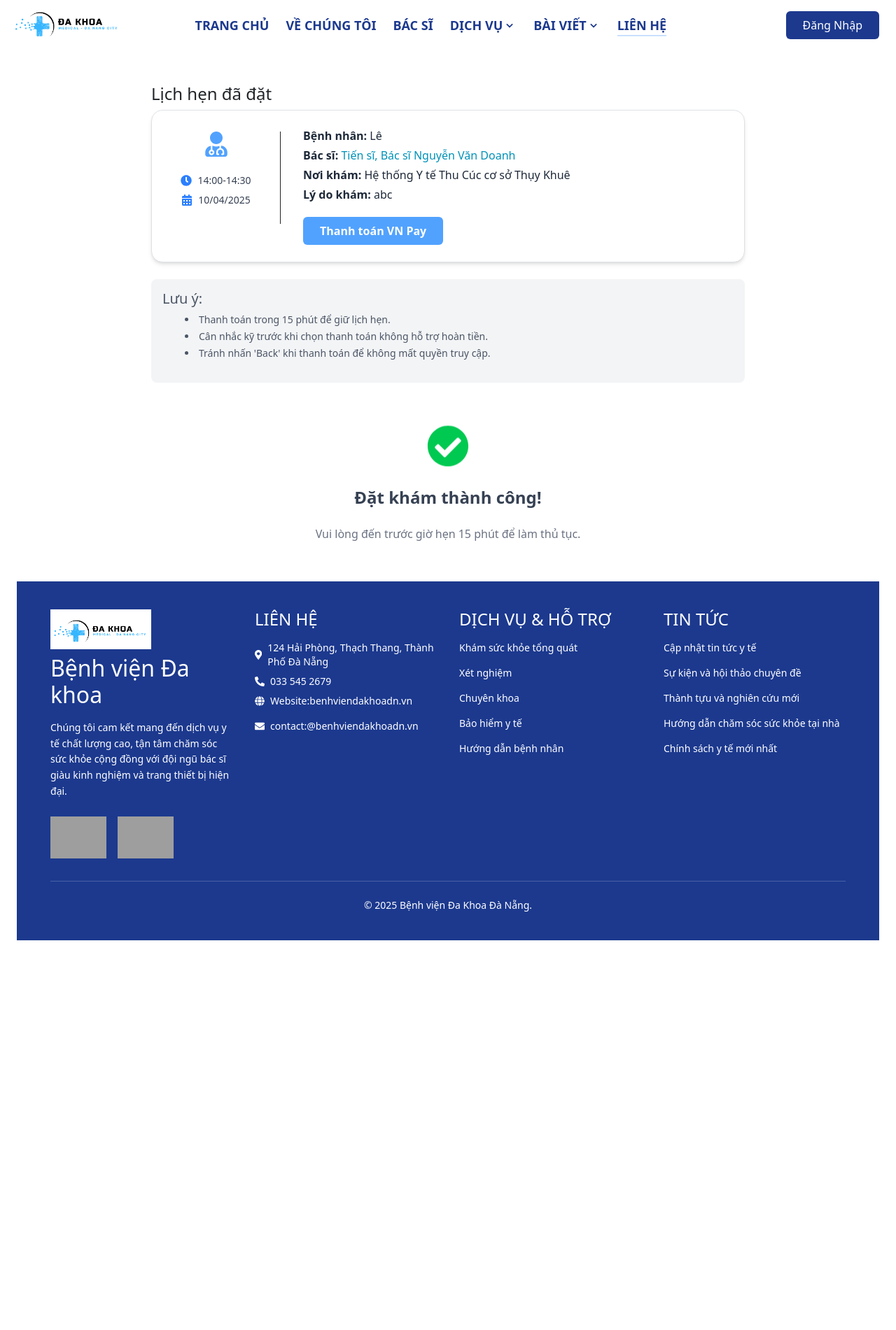
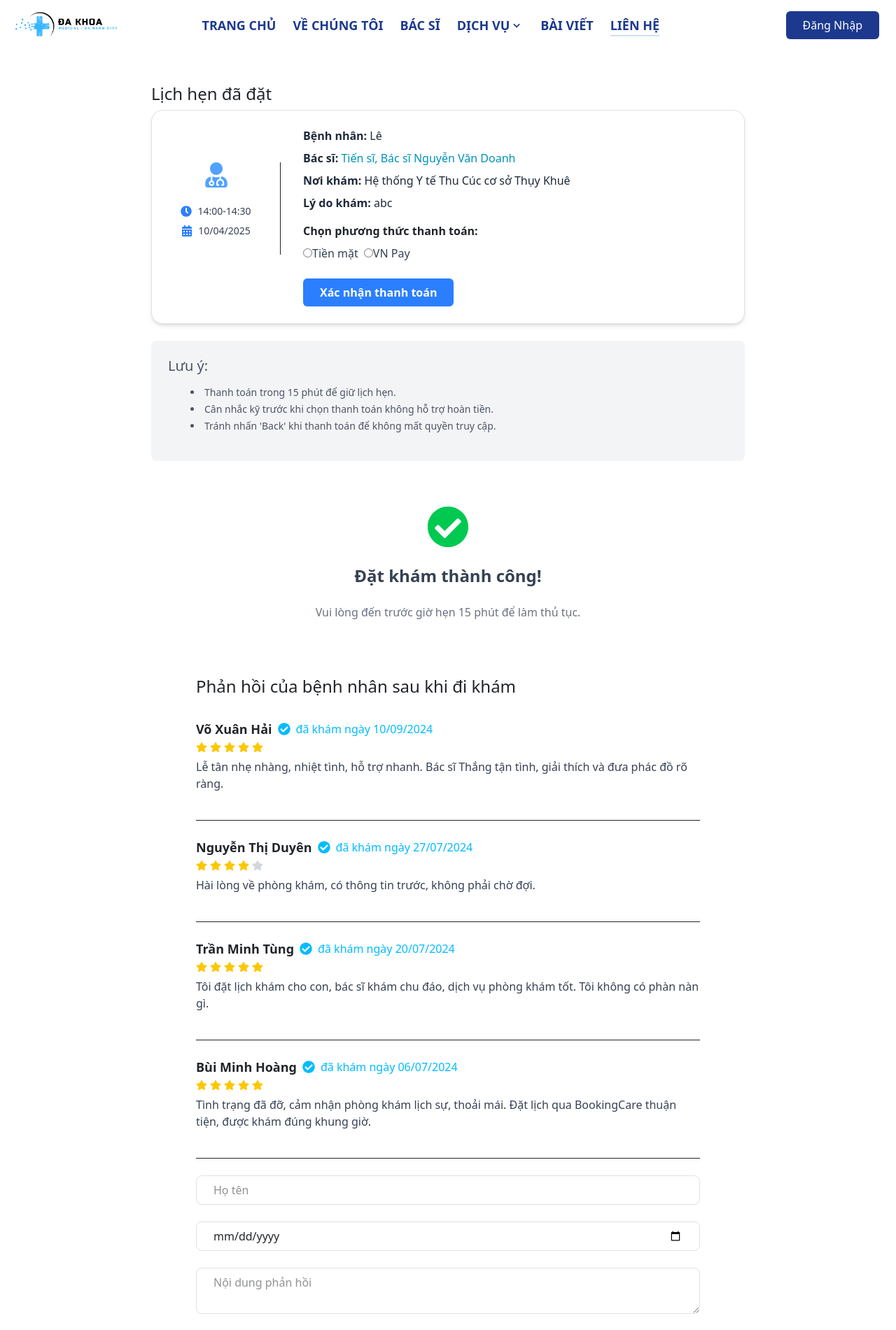
Before and after one commit to GraduationCourse2025-k27/Fe, a React (Vite) app in the folder medical_website/: page /contact in a window 1280 px wide. Shown: the top 1901 px of the page at 70% size. Before the commit the page ends 1344 px from the top, so only its background shows below. Built offline with nearby package versions, Linux system fonts and the light colour scheme; grey boxes are pictures that could not be loaded.

Commit message:
them danh gia

```diff
--- a/medical_website/src/components/ConfirmAppointment.jsx
+++ b/medical_website/src/components/ConfirmAppointment.jsx
@@ -9,11 +9,11 @@ const ConfirmAppointment = () => {
         <div className="flex flex-col items-center justify-center w-full sm:w-40 text-center border-b sm:border-b-0 sm:border-r pb-4 sm:pb-0 sm:pr-6 mb-4 sm:mb-0">
           <FaUserMd className="text-3xl sm:text-4xl text-blue-400 mb-2" />
           <div className="mt-3 text-xs sm:text-sm text-gray-700 flex flex-col items-center">
-            <div className="flex items-center gap-2">
+            <div className="flex items-center gap-2 mb-2">
               <FaClock className="text-blue-500 text-sm sm:text-base" />
               <span>14:00-14:30</span>
             </div>
-            <div className="flex items-center gap-2 mt-2">
+            <div className="flex items-center gap-2">
               <FaCalendarAlt className="text-blue-500 text-sm sm:text-base" />
               <span>10/04/2025</span>
             </div>
@@ -22,31 +22,56 @@ const ConfirmAppointment = () => {
 
         {/* Info */}
         <div className="flex-1 pl-0 sm:pl-8">
-          <p className="text-sm sm:text-base text-gray-800 mb-1">
+          <p className="text-sm sm:text-base text-gray-800 mb-2">
             <span className="font-semibold">Bệnh nhân:</span> Lê
           </p>
-          <p className="text-sm sm:text-base text-gray-800 mb-1">
+          <p className="text-sm sm:text-base text-gray-800 mb-2">
             <span className="font-semibold">Bác sĩ:</span>{" "}
             <span className="text-cyan-600 hover:underline cursor-pointer">
               Tiến sĩ, Bác sĩ Nguyễn Văn Doanh
             </span>
           </p>
-          <p className="text-sm sm:text-base text-gray-800 mb-1">
+          <p className="text-sm sm:text-base text-gray-800 mb-2">
             <span className="font-semibold">Nơi khám:</span> Hệ thống Y tế Thu
             Cúc cơ sở Thụy Khuê
           </p>
           <p className="text-sm sm:text-base text-gray-800 mb-3">
             <span className="font-semibold">Lý do khám:</span> abc
           </p>
-          <button className="mt-1 px-4 sm:px-5 py-2 bg-blue-400 text-white font-semibold text-sm sm:text-base rounded hover:bg-blue-900 transition w-full sm:w-auto">
-            Thanh toán VN Pay
+
+          <div className="mb-4">
+            <p className="font-semibold text-sm sm:text-base mb-2">Chọn phương thức thanh toán:</p>
+            <div className="flex flex-col sm:flex-row gap-2">
+              <label className="flex items-center gap-2 cursor-pointer">
+                <input
+                  type="radio"
+                  name="paymentMethod"
+                  value="cash"
+                  className="accent-blue-500"
+                />
+                <span className="text-gray-700 text-sm sm:text-base">Tiền mặt</span>
+              </label>
+              <label className="flex items-center gap-2 cursor-pointer">
+                <input
+                  type="radio"
+                  name="paymentMethod"
+                  value="vnpay"
+                  className="accent-blue-500"
+                />
+                <span className="text-gray-700 text-sm sm:text-base">VN Pay</span>
+              </label>
+            </div>
+          </div>
+
+          <button className=" px-4 sm:px-5 py-2 bg-blue-500 text-white font-semibold text-sm sm:text-base rounded hover:bg-blue-700 transition w-full sm:w-auto">
+            Xác nhận thanh toán
           </button>
         </div>
       </div>
 
       {/* Lưu ý Section */}
-      <div className="mt-4 p-3 bg-gray-100 rounded-lg text-sm text-gray-600">
-        <h5 className="font-semibold mb-2">Lưu ý:</h5>
+      <div className="mt-6 p-4 bg-gray-100 rounded-lg text-sm text-gray-600">
+        <h5 className="font-semibold mb-3">Lưu ý:</h5>
         <ul className="list-disc list-inside space-y-1">
           <li>Thanh toán trong 15 phút để giữ lịch hẹn.</li>
           <li>Cân nhắc kỹ trước khi chọn thanh toán không hỗ trợ hoàn tiền.</li>
--- /dev/null
+++ b/medical_website/src/components/FeedbackList.jsx
@@ -0,0 +1,128 @@
+import { useState } from "react";
+import { FaStar, FaCheckCircle } from "react-icons/fa";
+
+const FeedbackList = () => {
+  const [feedbacks, setFeedbacks] = useState([
+    {
+      name: "Võ Xuân Hải",
+      date: "10/09/2024",
+      content:
+        "Lễ tân nhẹ nhàng, nhiệt tình, hỗ trợ nhanh. Bác sĩ Thắng tận tình, giải thích và đưa phác đồ rõ ràng.",
+      stars: 5,
+    },
+    {
+      name: "Nguyễn Thị Duyên",
+      date: "27/07/2024",
+      content:
+        "Hài lòng về phòng khám, có thông tin trước, không phải chờ đợi.",
+      stars: 4,
+    },
+    {
+      name: "Trần Minh Tùng",
+      date: "20/07/2024",
+      content:
+        "Tôi đặt lịch khám cho con, bác sĩ khám chu đáo, dịch vụ phòng khám tốt. Tôi không có phàn nàn gì.",
+      stars: 5,
+    },
+    {
+      name: "Bùi Minh Hoàng",
+      date: "06/07/2024",
+      content:
+        "Tình trạng đã đỡ, cảm nhận phòng khám lịch sự, thoải mái. Đặt lịch qua BookingCare thuận tiện, được khám đúng khung giờ.",
+      stars: 5,
+    },
+  ]);
+
+  const [formData, setFormData] = useState({
+    name: "",
+    date: "",
+    content: "",
+    stars: 0,
+  });
+
+  const handleSubmit = (e) => {
+    e.preventDefault();
+    if (!formData.name || !formData.date || !formData.content || formData.stars === 0) {
+      alert("Vui lòng điền đầy đủ thông tin và chọn số sao.");
+      return;
+    }
+
+    setFeedbacks([formData, ...feedbacks]);
+    setFormData({ name: "", date: "", content: "", stars: 0 });
+  };
+
+  return (
+    <div className="max-w-3xl mx-auto px-4 py-6">
+      <h4 className="text-2xl font-bold mb-6">
+        Phản hồi của bệnh nhân sau khi đi khám
+      </h4>
+
+
+
+      {/* Danh sách đánh giá */}
+      {feedbacks.map((fb, index) => (
+        <div key={index} className="py-6 border-b last:border-b-0">
+          <p className="font-semibold text-lg flex items-center gap-2 mb-1">
+            {fb.name}
+            <FaCheckCircle className="text-sky-400" />
+            <span className="text-sky-400 text-base font-normal">
+              đã khám ngày {fb.date}
+            </span>
+          </p>
+          <div className="flex gap-1 text-yellow-400 mb-2">
+            {Array.from({ length: 5 }, (_, i) => (
+              <FaStar key={i} className={i < fb.stars ? "" : "text-gray-300"} />
+            ))}
+          </div>
+          <p className="text-gray-700">{fb.content}</p>
+        </div>
+      ))}
+
+
+
+       {/* Form đánh giá */}
+       <form onSubmit={handleSubmit} className="my-4 flex flex-col gap-4">
+  <input
+    type="text"
+    placeholder="Họ tên"
+    value={formData.name}
+    onChange={(e) => setFormData({ ...formData, name: e.target.value })}
+    className="w-full border border-gray-300 rounded-lg px-4 py-2"
+  />
+  <input
+    type="date"
+    value={formData.date}
+    onChange={(e) => setFormData({ ...formData, date: e.target.value })}
+    className="w-full border border-gray-300 rounded-lg px-4 py-2"
+  />
+  <textarea
+    placeholder="Nội dung phản hồi"
+    value={formData.content}
+    onChange={(e) => setFormData({ ...formData, content: e.target.value })}
+    className="w-full border border-gray-300 rounded-lg px-4 py-2"
+  />
+  <div className="flex items-center gap-1.5">
+    {[1, 2, 3, 4, 5].map((star) => (
+      <FaStar
+        key={star}
+        onClick={() => setFormData({ ...formData, stars: star })}
+        className={`cursor-pointer text-xl ${
+          formData.stars >= star ? "text-yellow-400" : "text-gray-300"
+        }`}
+      />
+    ))}
+    <span className="text-sm text-gray-600 ml-2">Chọn số sao</span>
+  </div>
+  <button
+    type="submit"
+    className="self-start bg-sky-500 text-white px-4 py-2 rounded-lg hover:bg-sky-600"
+  >
+    Gửi đánh giá
+  </button>
+</form>
+
+    </div>
+  );
+};
+
+export default FeedbackList;
--- a/medical_website/src/components/Header.jsx
+++ b/medical_website/src/components/Header.jsx
@@ -53,24 +53,6 @@ const Header = () => {
     },
   ];
 
-  const articleCategories = [
-    {
-      title: "TIN TỨC & SỰ KIỆN",
-      items: [
-        { name: "Cập nhật tin tức y tế", path: "/update-new" },
-        { name: "Sự kiện và hội thảo chuyên đề", path: "/" },
-        { name: "Thành tựu và nghiên cứu mới", path: "/" },
-      ],
-    },
-    {
-      title: "KIẾN THỨC Y KHOA",
-      items: [
-        { name: "Bệnh lý thường gặp", path: "/" },
-        { name: "Hướng dẫn chăm sóc sức khỏe tại nhà", path: "/" },
-        { name: "Chế độ dinh dưỡng & lối sống lành mạnh", path: "/" },
-      ],
-    },
-  ];
 
   return (
     <div className="fixed top-0 left-0 w-full bg-white z-50 flex items-center justify-between ">
@@ -158,50 +140,13 @@ const Header = () => {
         </div>
 
         {/* BÀI VIẾT  */}
-        <div className="relative group inline-block">
-          <NavLink
-            to="/article"
-            style={({ isActive }) => ({
-              paddingTop: "10px",
-              display: "flex",
-              alignItems: "center",
-              color: "rgba(var(--bs-link-color-rgb))",
-              textDecoration: "none",
-              borderBottom: isActive
-                ? "2px solid rgba(96, 165, 250, 0.4)"
-                : "none",
-            })}
-          >
-            <span className="text-blue-900 text-lg font-bold ">BÀI VIẾT</span>
-            <BiChevronDown className="w-5 h-5 text-blue-900 " />
-          </NavLink>
+        <NavLink className="!no-underline" to="/article">
+          <li className="pt-2.5 text-blue-900 text-lg font-bold hover:text-blue-500">
+            BÀI VIẾT
+          </li>
+          <hr className="border-none outline-none h-0.5 bg-blue-400  m-auto hidden" />
+        </NavLink>
 
-          <div className="absolute left-0 w-85 bg-white shadow-lg hidden group-hover:block group-hover:pointer-events-auto z-50 p-2  ">
-            <ul className="text-md text-gray-700">
-              {articleCategories.map((category, idx) => (
-                <div key={idx}>
-                  <li
-                    className="py-2 cursor-pointer text-md font-bold
-                                        transition-colors"
-                    onClick={() => navigate(category.path)}
-                  >
-                    {category.title}
-                  </li>
-                  {category.items.map((item, subIdx) => (
-                    <li
-                      key={subIdx}
-                      className="pl-5 py-1 px-4 text-gray-600 text-sm cursor-pointer hover:text-blue-500 transition-all"
-                      onClick={() => navigate(item.path)}
-                    >
-                      {item.name}
-                      <hr className="w-full border-gray-300" />
-                    </li>
-                  ))}
-                </div>
-              ))}
-            </ul>
-          </div>
-        </div>
 
         <NavLink className="!no-underline" to="/contact">
           <li className="pt-2.5 text-blue-900 text-lg font-bold hover:text-blue-500">
@@ -332,44 +277,14 @@ const Header = () => {
             </div>
 
             {/* BÀI VIẾT MOBILE */}
-            <div className="w-full">
-              <div
-                className="flex items-center cursor-pointer !text-blue-900 text-2xl gap-1 px-4 py-2 rounded inline-block"
-                onClick={() => toggleDropdown("articles")}
-              >
-                <span>BÀI VIẾT</span>
-                <BiChevronDown
-                  className={`w-5 h-5 transition-transform inline-block ${
-                    openDropdowns.articles ? "rotate-180" : ""
-                  }`}
-                />
-              </div>
 
-              <div
-                className={`pl-4 mt-2 space-y-2 text-base transition-transform origin-top ${
-                  openDropdowns.articles
-                    ? "scale-y-100 max-h-64 overflow-y-auto"
-                    : "scale-y-0 max-h-0 overflow-hidden"
-                } duration-300 scrollbar-thin scrollbar-thumb-gray-400 scrollbar-track-gray-100`}
-              >
-                {articleCategories.map((category, index) => (
-                  <div key={index}>
-                    <h3 className="text-xs text-gray-600">{category.title}</h3>
-                    <ul className="pl-4 space-y-1 text-gray-600">
-                      {category.items.map((item, idx) => (
-                        <NavLink
-                          key={idx}
-                          to={item.path}
-                          className="block !no-underline !text-gray-600 !hover:text-blue-500 transition-colors"
-                        >
-                          {item.name}
-                        </NavLink>
-                      ))}
-                    </ul>
-                  </div>
-                ))}
-              </div>
-            </div>
+            <NavLink
+              to="/article"
+              className="!no-underline text-2xl px-4 py-2 rounded inline-block !text-blue-900"
+            >
+              LIÊN HỆ
+            </NavLink>
+
             <NavLink
               to="/contact"
               className="!no-underline text-2xl px-4 py-2 rounded inline-block !text-blue-900"
--- a/medical_website/src/pages/Appointment.jsx
+++ b/medical_website/src/pages/Appointment.jsx
@@ -4,6 +4,7 @@ import { AppContext } from "../context/AppContext";
 import { FiCalendar } from "react-icons/fi";
 import RelatedDoctors from "../components/RelatedDoctors";
 import * as DoctorService from "../service/Doctor/DoctorApi";
+import FeedbackList from "../components/FeedbackList";
 
 const Appointment = () => {
   const navigate = useNavigate();
@@ -250,35 +251,11 @@ const Appointment = () => {
           </button>
         </div>
 
-        {/* Hiển thị đánh giá */}
-        <div className="container mx-auto mt-6">
-          <h4 className="text-2xl font-bold md:text-left">Đánh giá</h4>
-          <div className="reviews mt-4">
-            {reviews.length > 0 ? (
-              reviews.map((review, index) => (
-                <div key={index} className="border-b border-gray-300 py-2">
-                  <p className="text-sm text-gray-800">{review}</p>
-                </div>
-              ))
-            ) : (
-              <p className="text-gray-600">Chưa có đánh giá nào.</p>
-            )}
-          </div>
-          <div className="mt-4">
-            <textarea
-              className="w-full border border-gray-400 p-2 rounded-md"
-              placeholder="Viết đánh giá..."
-              value={newReview}
-              onChange={(e) => setNewReview(e.target.value)}
-            />
-            <button
-              className="mt-2 px-4 py-2 bg-blue-900 text-white rounded-md"
-              onClick={handleAddReview}
-            >
-              Thêm đánh giá
-            </button>
-          </div>
-        </div>
+
+        {/* Hiển thị phần đánh giá  */}
+        <FeedbackList/>
+
+
 
         {/* <RelatedDoctors docId={docId} speciality={docInfo.speciality} /> */}
       </div>
--- a/medical_website/src/pages/Contact.jsx
+++ b/medical_website/src/pages/Contact.jsx
@@ -1,5 +1,6 @@
 import React from "react";
 import ConfirmAppoiment from "../components/ConfirmAppointment";
+import FeedbackList from "../components/FeedbackList";
 import SetSuccess from "../components/SetSuccess";
 
 const Contact = () => {
@@ -7,6 +8,7 @@ const Contact = () => {
     <div className="mt-5 pt-5">
       <ConfirmAppoiment />
       <SetSuccess />
+      <FeedbackList/>
     </div>
   );
 };
--- a/medical_website/src/pages/MyAppointment.jsx
+++ b/medical_website/src/pages/MyAppointment.jsx
@@ -15,6 +15,7 @@ const MyAppointment = () => {
           <ul className='mt-2 space-y-2 w-full mr-7'>
             <li className='text-md text-black-600 cursor-pointer border rounded  p-2 hover:bg-gray-100 text-center'>Đang chờ xác nhận</li>
             <li className='text-md text-black-600 cursor-pointer border rounded  p-2 hover:bg-gray-100 text-center'>Lịch xác nhận</li>
+            <li className='text-md text-black-600 cursor-pointer border rounded  p-2 hover:bg-gray-100 text-center'>Đánh giá</li>
           </ul>
         </div>
 
@@ -36,7 +37,6 @@ const MyAppointment = () => {
                   <p className='text-neutral-800 font-semibold '>Giá khám: {item.fees}</p>
                 </div>
                 <div className='flex flex-col gap-2 justify-end'>
-                  <button className='text-sm text-black-500 text-center py-2 px-4 rounded-lg border rounded border-gray-300 hover:bg-green-600'>Vn Pay</button>
                   <button className='text-sm text-black-500 text-center py-2 px-4 rounded-lg border rounded border-gray-300 hover:bg-red-600'>Hủy lịch khám</button>
                 </div>
               </div>
--- a/medical_website/src/routes/AppRouter.jsx
+++ b/medical_website/src/routes/AppRouter.jsx
@@ -32,7 +32,7 @@ const AppRouter = () => {
           <Route path="/doctors" element={<Doctors />} />
           <Route path="/my-profile" element={<MyProfile />} />
           <Route path="/service" element={<Service />} />
-          <Route path="/article/all" element={<Article />} />
+          <Route path="/article" element={<Article />} />
           <Route path="/my-appointment" element={<MyAppointment />} />
           <Route path="/appointment/:docId" element={<Appointment />} />
           <Route path="/confirmation" element={<Confirmation />} />
```
